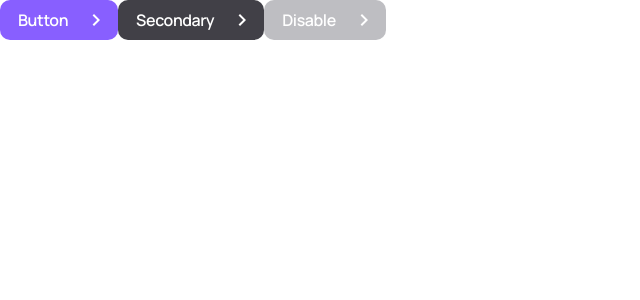
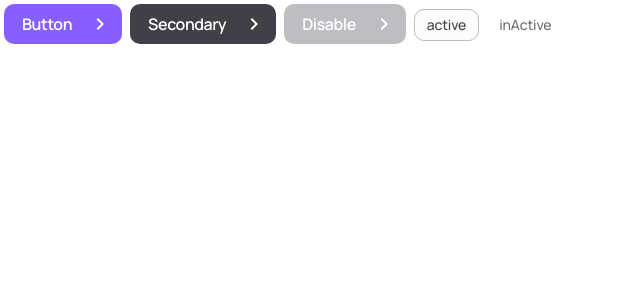
Before and after one commit to Indra-poudel/nft-builder-flow-24hrs-Challenge, a React (Create React App) app: page / in a window 1280 px wide. Shown: the top 300 px of the page, without its empty margins (0-640 px from the left). Built offline with nearby package versions, Linux system fonts and the light colour scheme.

Commit message:
NFT-Builder-flow : Added Common Tag Component

```diff
--- a/src/App.tsx
+++ b/src/App.tsx
@@ -1,5 +1,6 @@
 import React from 'react';
 import Button from './components/Button';
+import Tag from './components/Tag';
 
 function App() {
   return (
@@ -7,6 +8,8 @@ function App() {
       <Button label="Button" buttonType='primary' />
       <Button label="Secondary" buttonType='secondary' />
       <Button label="Disable" buttonType='disable' />
+      <Tag label='active' />
+      <Tag label='inActive' tagType='inActive' />
     </div>
   );
 }
--- a/src/components/Button/Button.tsx
+++ b/src/components/Button/Button.tsx
@@ -18,10 +18,11 @@ const Button = ({
     onClick,
     disable
 }: ButtonProps) => {
+
     return (
         <button
             disabled={disable}
-            className={cn('button', buttonType, className)}
+            className={cn('button', `${buttonType}-button`, className)}
             onClick={onClick}
         >
             <span className="button-label">{label}</span> <ChevronRightIcon />
--- a/src/components/Button/button.css
+++ b/src/components/Button/button.css
@@ -15,6 +15,7 @@
   display: inline-flex;
   align-items: center;
   justify-content: center;
+  margin: 4px;
 }
 
 .button-label {
@@ -22,11 +23,11 @@
   margin-left: 8px;
 }
 
-.secondary {
+.secondary-button {
   background-color: #414047;
 }
 
-.disable {
+.disable-button {
   background-color: #bebec2;
   cursor: not-allowed;
 }
--- a/src/components/Tag/Tag.tsx
+++ b/src/components/Tag/Tag.tsx
@@ -1,11 +1,12 @@
 import React from "react";
 import cn from 'classnames';
+import './tag.css'
 
 type TagProps = {
     label: string,
-    tagType: 'active' | 'inActive' | 'badge'
-    className: string,
-    onClick: (event: React.MouseEvent<HTMLDivElement>) => void
+    tagType?: 'active' | 'inActive'
+    className?: string,
+    onClick?: (event: React.MouseEvent<HTMLDivElement>) => void
 }
 
 const Tag = ({
@@ -16,7 +17,7 @@ const Tag = ({
 }: TagProps) => {
     return (
         <div
-            className={cn('button', tagType, className)}
+            className={cn('tag', `${tagType}-tag`, className)}
             onClick={onClick}
         >
             {label}
--- /dev/null
+++ b/src/components/Tag/tag.css
@@ -0,0 +1,18 @@
+.tag {
+  font-weight: 500;
+  font-size: 14px;
+  line-height: 18px;
+  letter-spacing: -0.154px;
+  display: inline-flex;
+  padding: 6px 12px;
+  color: #6f6e73;
+  cursor: pointer;
+  margin: 4px;
+}
+
+.active-tag {
+  color: #414047;
+  background: #fcfcfc;
+  border: 1px solid #bebec2;
+  border-radius: 10px;
+}
```
